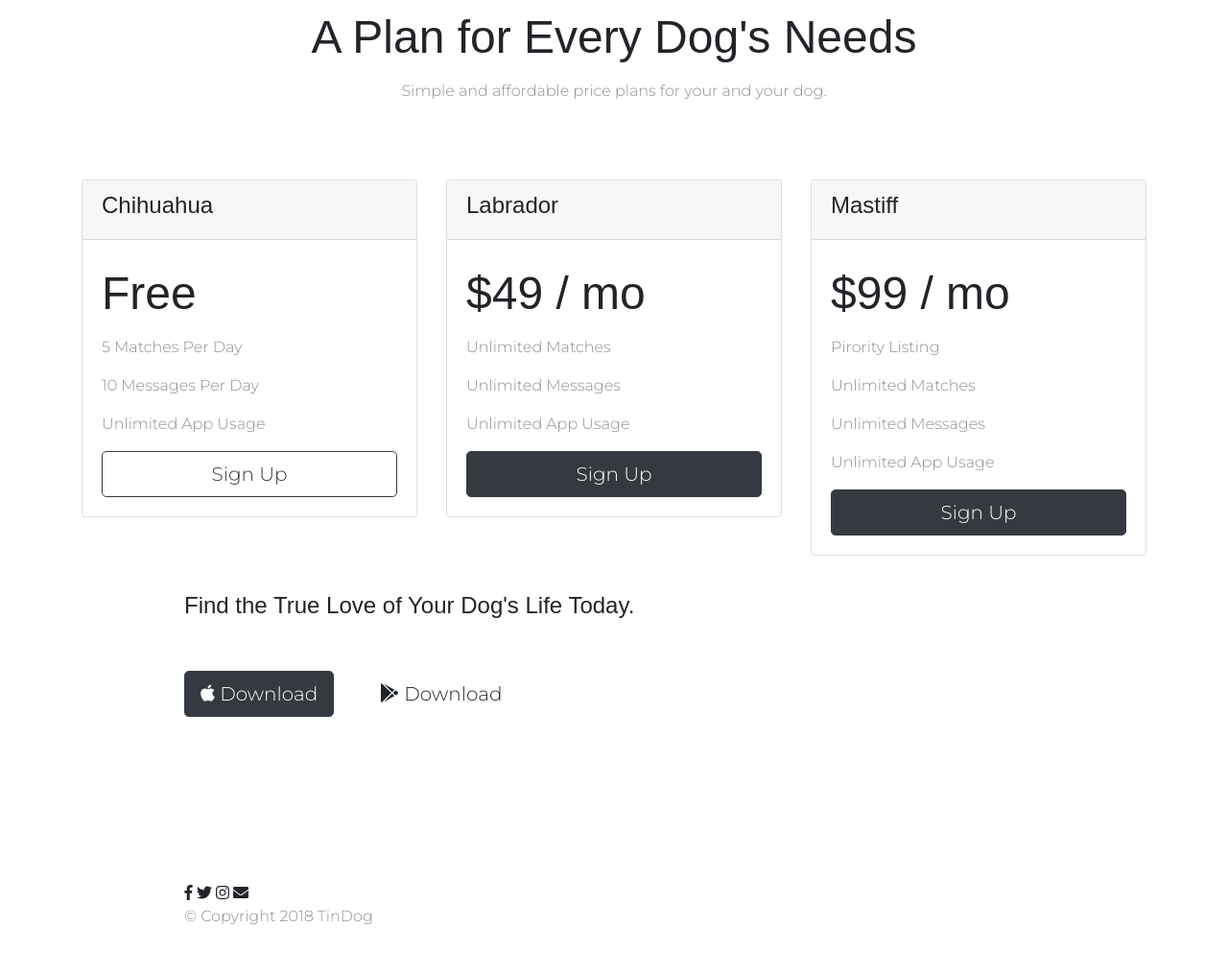
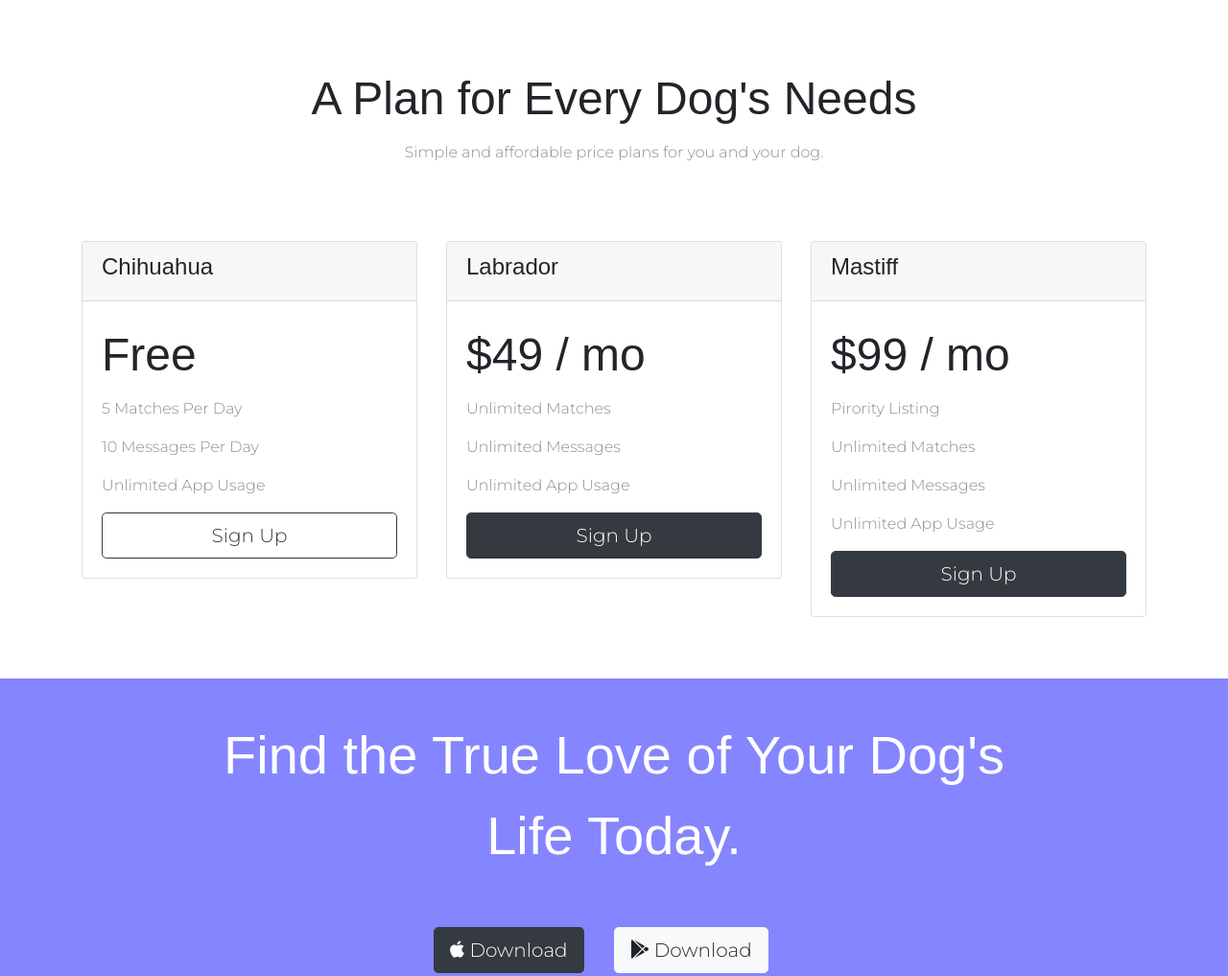
Before and after one commit to humphrey-mutuma/tindog-web-template, a plain HTML site: page index.html in a window 1280 px wide. Shown: the part 1891-2908 px from the top of the page at 96% size. Drawn offline with Linux system fonts and the light colour scheme.

Commit message:
Style footer completed

```diff
--- a/css/styles.css
+++ b/css/styles.css
@@ -127,9 +127,35 @@ body {
 }
 
 /* Pricing section */
+#Pricing {
+    padding: 5% auto;
+    margin: 5% auto;
+}
 .pricing-heading {
     text-align: center;
     margin: 2rem 5%;
     padding: 2rem 5%;
 
 }
+
+/* Call to action */
+#cta {
+    background-color: rgba(0, 0, 255, 0.479);
+    color: #fff;
+    text-align: center;
+
+}
+.big-heading {
+    font-family: 'Montserrat-Black', sans-serif !important;
+    font-size: 3.5rem;
+    line-height: 1.5;
+}
+
+/* footer */
+#footer {
+    /* padding: 7% 10%; */
+    text-align: center;
+}
+.social-icon {
+    margin: 20px 15px;
+}
--- a/index.html
+++ b/index.html
@@ -44,7 +44,7 @@
               <a class="nav-link" href="#footer">Contact</a>
             </li>
             <li class="nav-item">
-              <a class="nav-link" href="#pricing">Pricing</a>
+              <a class="nav-link" href="#Pricing">Pricing</a>
             </li>
             <li class="nav-item">
               <a class="nav-link" href="#cta">Download</a>
@@ -147,11 +147,12 @@
 
   <!-- Pricing -->
 
-  <section class="container white-section" id="pricing">
+  <section class="container" id="Pricing">
+
     <div class="row">
         <div class="col pricing-heading">
             <h2 class="section-heading">A Plan for Every Dog's Needs</h2>
-            <p>Simple and affordable price plans for your and your dog.</p>
+            <p>Simple and affordable price plans for you  and your dog.</p>
         </div>
     </div>
 
@@ -207,8 +208,6 @@
         </div>
       </div>
 
-
-
     </div>
 
   </section>
@@ -216,13 +215,12 @@
 
   <!-- Call to Action -->
 
-  <section class="colored-section" id=" ">
+  <section class="colored-section" id="cta">
 
     <div class="container-fluid">
-
       <h3 class="big-heading">Find the True Love of Your Dog's Life Today.</h3>
       <button class="download-button btn btn-lg btn-dark" type="button"><i class="fab fa-apple"></i> Download</button>
-      <button class="download-button btn btn-lg brn-light" type="button"><i class="fab fa-google-play"></i> Download</button>
+      <button class="download-button btn btn-lg btn-light" type="button"><i class="fab fa-google-play"></i> Download</button>
     </div>
   </section>
 
@@ -235,7 +233,7 @@
       <i class="social-icon fab fa-twitter"></i>
       <i class="social-icon fab fa-instagram"></i>
       <i class="social-icon fas fa-envelope"></i>
-      <p>© Copyright 2018 TinDog</p>
+      <p>© Copyright 2021 TinDog</p>
     </div>
   </footer>
 
```
